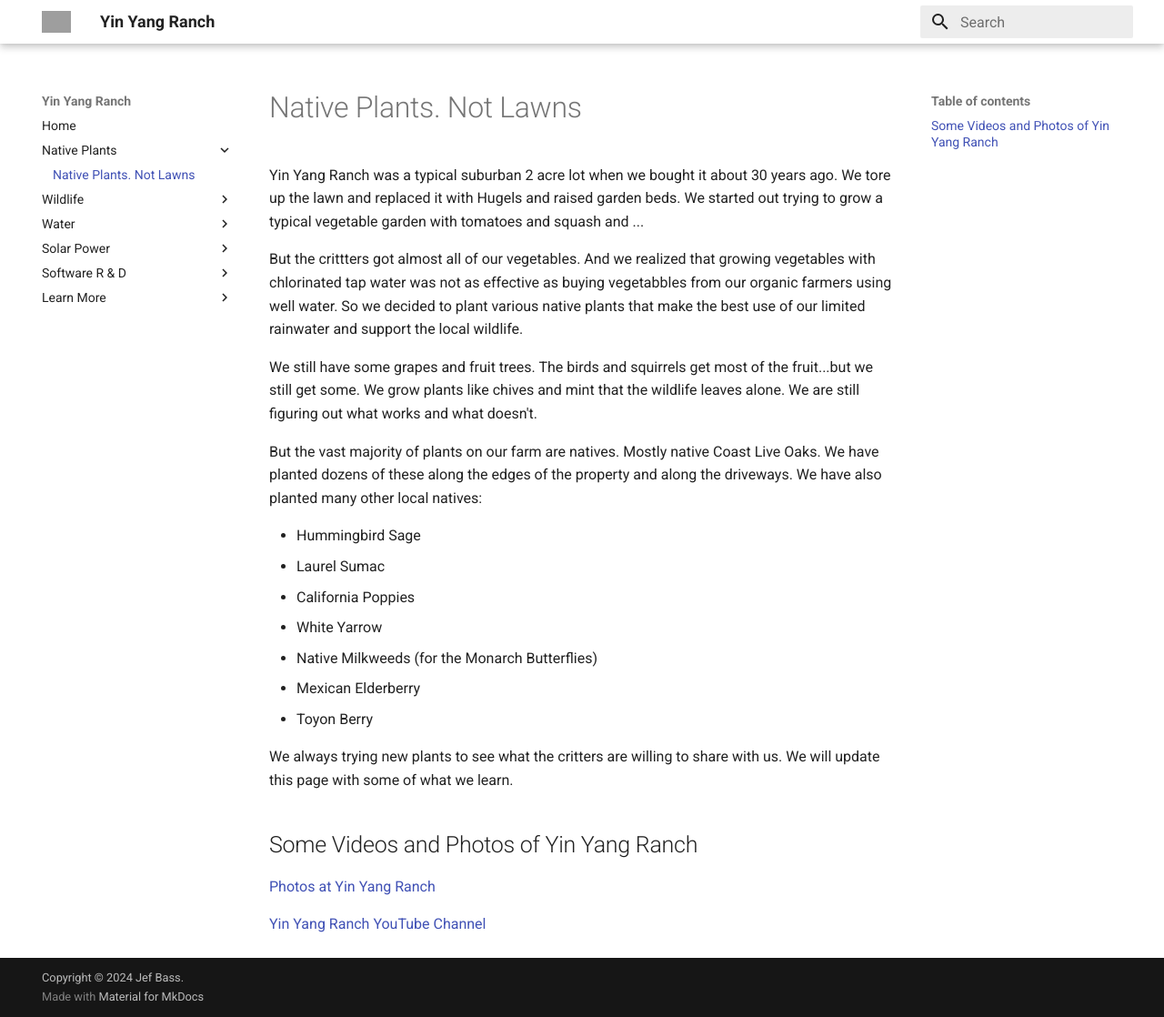
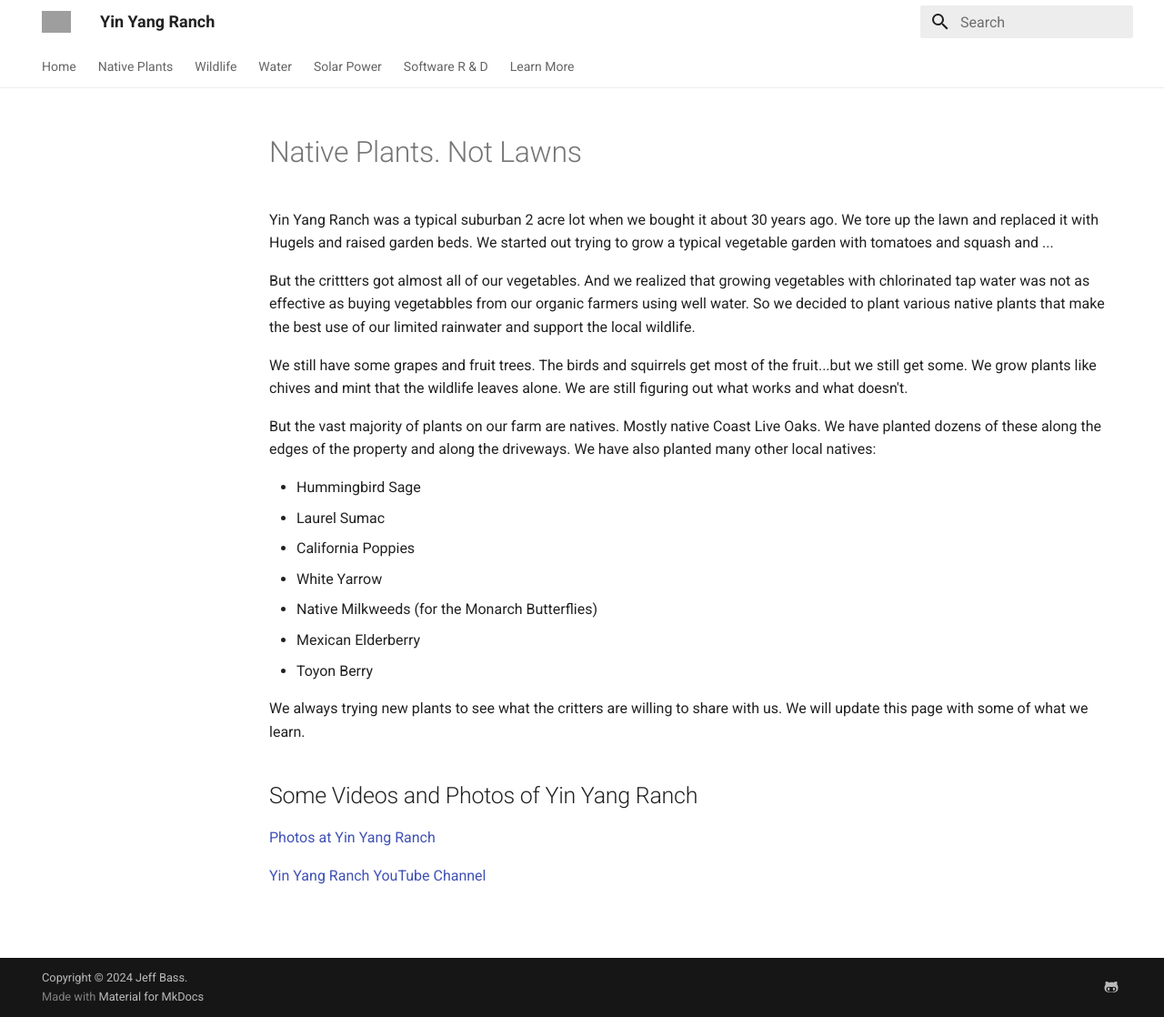
Before and after one commit to jeffbass/com-yin-yang-ranch, an MkDocs documentation site: the page built from docs/native-plants/index.md, in a window 1280 px wide and 1118 px high. Shown: the whole window at 91% size. Built offline with MkDocs 1.6.1 and Material for MkDocs 9.7.7, drawn with Linux system fonts in a browser that asks for light colours; grey boxes are pictures that could not be loaded.

Commit message:
Adjust settings

```diff
--- a/mkdocs.yml
+++ b/mkdocs.yml
@@ -1,27 +1,36 @@
 site_name: Yin Yang Ranch
-site_url: https://yin-yang-ranch.com/
+site_url: https://jeffbass.github.io/com-yin-yang-ranch
 site_description: Yin Yang Ranch Permaculture and Urban Wildlife
 site_author: Jeff Bass
 
-# repo_url: https://github.com/jeffbass/com-yin-yang-ranch
-# edit_uri: blob/master/docs/
-
 theme:
   name: material
+  features:
+    - navigation.tabs
+    - navigation.sections
+    - toc.integrate
+    - navigation.top
+    - search.suggest
+    - search.highlight
+    - content.tabs.link
+    - content.code.annotation
+    - content.code.copy
+  locale: en
+  language: en
   palette:
     primary: white
     accent: green
-  locale: en
   logo: images/Yin_and_Yang_250px.svg
   favicon: images/Yin_yang.svg
-  # user_color_mode_toggle: true
-  # color_mode: auto
-  # analytics: {gtag: 'G-274394082'}
-  # highlightjs: true
-  # hljs_languages:
-    # - yaml
-    # - django
-    # - python
+
+plugins:
+  - search
+  - social
+
+extra:
+  social:
+    - icon: fontawesome/brands/github-alt
+      link: https://github.com/jeffbass
 
 nav:
   - Home: index.md
@@ -32,55 +41,21 @@ nav:
   - 'Software R & D': software/
   - 'Learn More': learn-more/
 
-# extra_css:
-  # - css/extra.css
-
-exclude_docs: |
-  *.py
-
 markdown_extensions:
-  - toc:
-      permalink: 
+  - pymdownx.highlight:
+      anchor_linenums: true
+  - pymdownx.inlinehilite
+  - pymdownx.snippets
+  - admonition
+  - pymdownx.arithmatex:
+      generic: true
+  - footnotes
+  - pymdownx.details
+  - pymdownx.superfences
+  - pymdownx.mark
   - attr_list
-  - def_list
-  - tables
-  - pymdownx.highlight:
-      use_pygments: false
-  - pymdownx.snippets
-  - pymdownx.superfences
-  - callouts
-  - mdx_gh_links:
-      user: jeffbass
-      repo: com-yin-yang-ranch
-  - mkdocs-click
   - pymdownx.emoji:
       emoji_index: !!python/name:material.extensions.emoji.twemoji
       emoji_generator: !!python/name:material.extensions.emoji.to_svg
 
-
-copyright: Copyright &copy; 2024 <a href="https://github.com/jeffbass">Jef Bass</a>.
-
-# hooks:
-#   - docs/hooks.py
-
-plugins:
-  - search
-  - redirects:
-      redirect_maps:
-
-  - autorefs
-  - literate-nav:
-      nav_file: README.md
-      implicit_index: true
-  - mkdocstrings:
-      handlers:
-        python:
-          options:
-            docstring_section_style: list
-            members_order: source
-            show_root_heading: true
-            show_source: false
-            show_signature_annotations: true
-
-# watch:
-#  - mkdocs
+copyright: Copyright &copy; 2024 <a href="https://github.com/jeffbass">Jeff Bass</a>.
```
Also changed, not shown: 1 other file.
